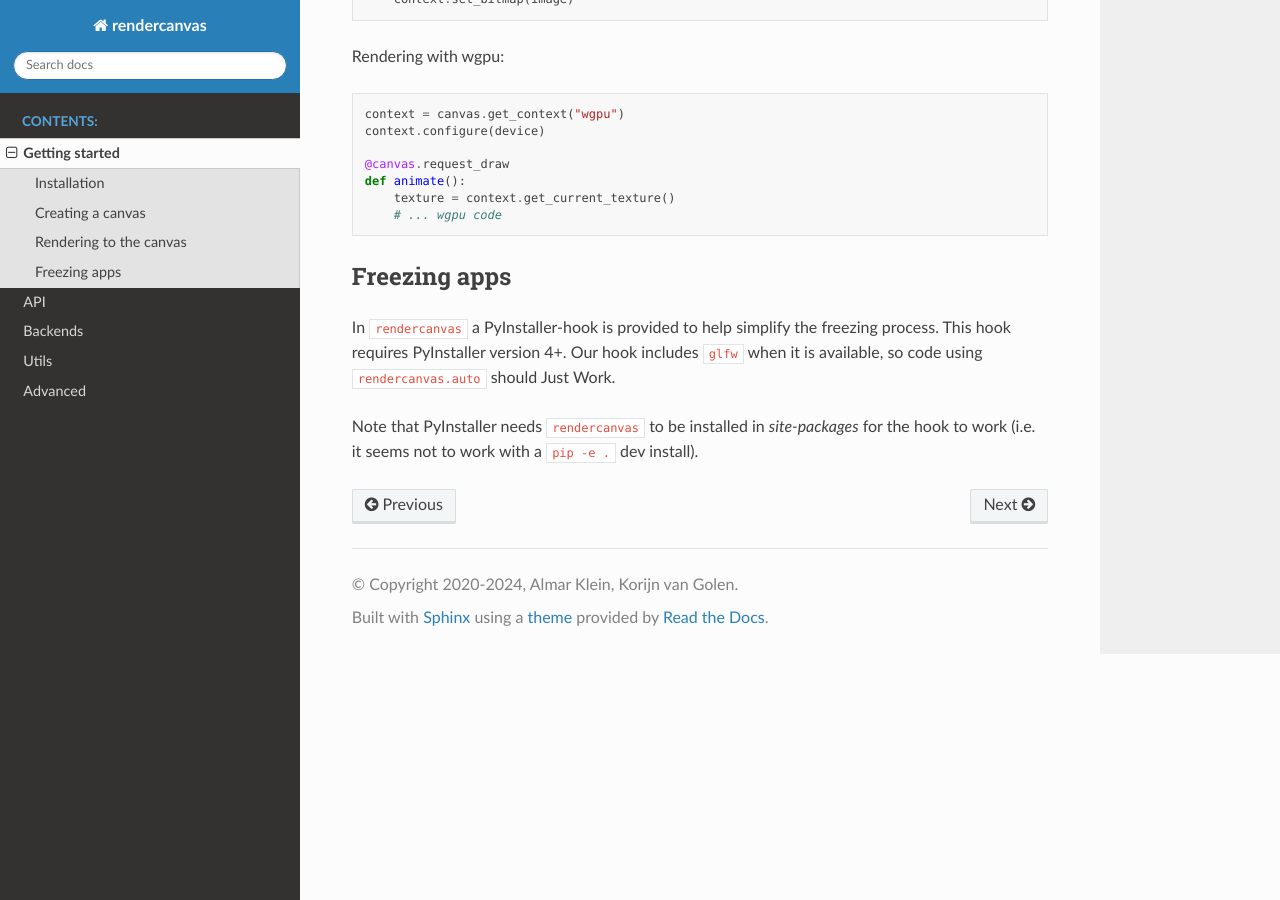
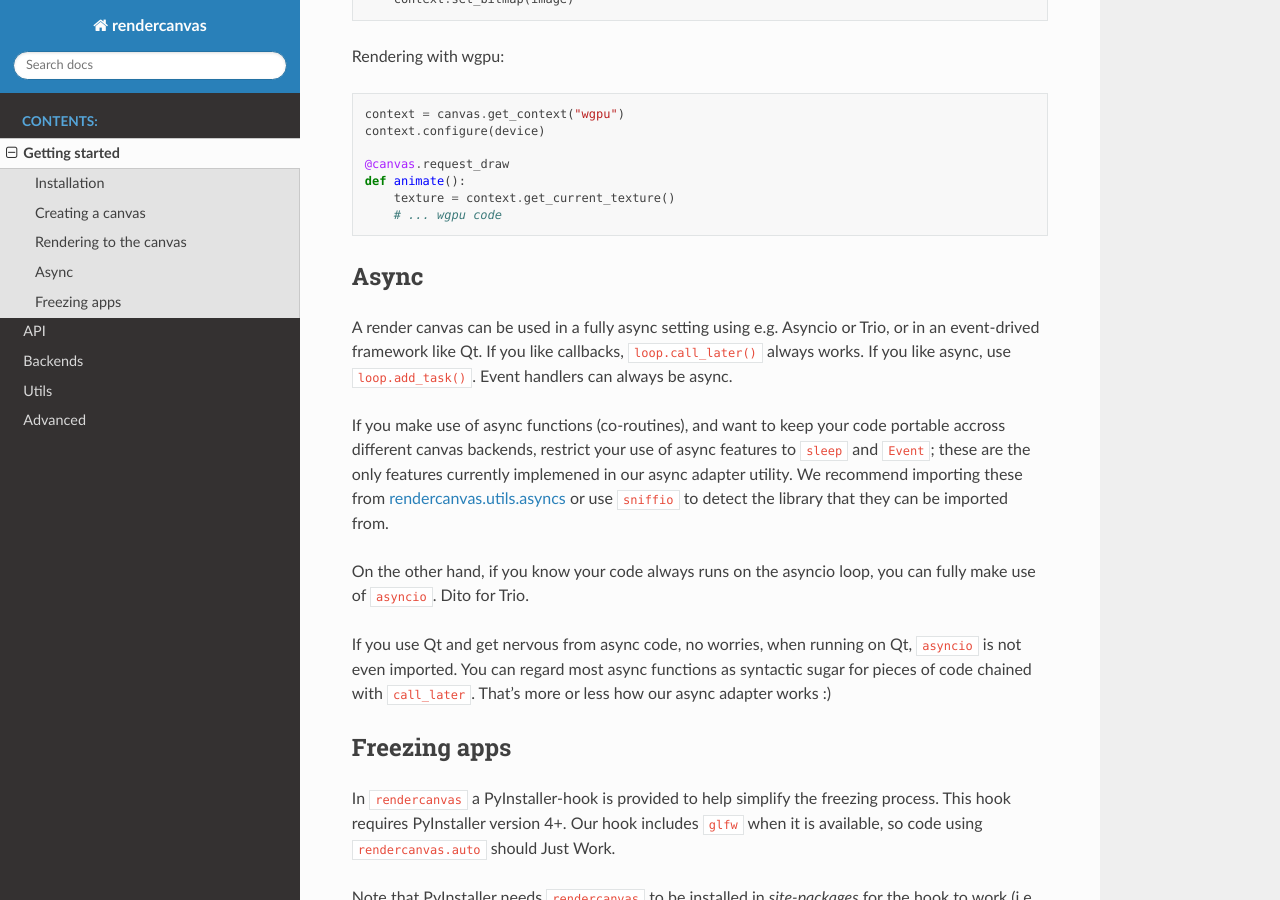
Before and after one commit to pygfx/rendercanvas, a Sphinx documentation site: the page built from docs/start.rst, in a window 1280 px wide and 900 px high, scrolled down 1217 px. Built offline with Sphinx 7.4.7 and the Read the Docs theme 3.1.0, drawn with Linux system fonts in a browser that asks for light colours; pages that are not in the unit, such as notebooks, are missing from menus.

Commit message:
A bit more docs on async (#44)

```diff
--- a/docs/start.rst
+++ b/docs/start.rst
@@ -70,6 +70,26 @@ Rendering with wgpu:
         # ... wgpu code
 
 
+
+.. _async:
+
+Async
+-----
+
+A render canvas can be used in a fully async setting using e.g. Asyncio or Trio, or in an event-drived framework like Qt.
+If you like callbacks, ``loop.call_later()`` always works. If you like async, use ``loop.add_task()``. Event handlers can always be async.
+
+If you make use of async functions (co-routines), and want to keep your code portable accross
+different canvas backends, restrict your use of async features to ``sleep``  and ``Event``;
+these are the only features currently implemened in our async adapter utility.
+We recommend importing these from :doc:`rendercanvas.utils.asyncs <utils_asyncs>` or use ``sniffio`` to detect the library that they can be imported from.
+
+On the other hand, if you know your code always runs on the asyncio loop, you can fully make use of ``asyncio``. Dito for Trio.
+
+If you use Qt and get nervous from async code, no worries, when running on Qt, ``asyncio`` is not even imported. You can regard most async functions
+as syntactic sugar for pieces of code chained with ``call_later``. That's more or less how our async adapter works :)
+
+
 Freezing apps
 -------------
 
--- a/docs/utils.rst
+++ b/docs/utils.rst
@@ -5,6 +5,7 @@ Utils
     :maxdepth: 2
     :caption: Contents:
 
+    utils_asyncs
     utils_cube
     utils_bitmappresentadapter.rst
     utils_bitmaprenderingcontext.rst
--- /dev/null
+++ b/docs/utils_asyncs.rst
@@ -0,0 +1,5 @@
+``utils.asyncs``
+================
+
+.. automodule:: rendercanvas.utils.asyncs
+    :members:
--- a/docs/utils_bitmappresentadapter.rst
+++ b/docs/utils_bitmappresentadapter.rst
@@ -1,5 +1,5 @@
-Bitmap present adapter
-======================
+``utils.bitmappresentadapter``
+==============================
 
 .. automodule:: rendercanvas.utils.bitmappresentadapter
     :members:
--- a/docs/utils_bitmaprenderingcontext.rst
+++ b/docs/utils_bitmaprenderingcontext.rst
@@ -1,5 +1,5 @@
-Bitmap rendering context
-========================
+``utils.bitmaprenderingcontext``
+================================
 
 .. automodule:: rendercanvas.utils.bitmaprenderingcontext
     :members:
--- a/docs/utils_cube.rst
+++ b/docs/utils_cube.rst
@@ -1,4 +1,4 @@
-Code for wgpu cube example
+``utils.cube``
 ==========================
 
 .. automodule:: rendercanvas.utils.cube
```
Also changed, not shown: README.md (+6 -0 lines), 4 other files.
